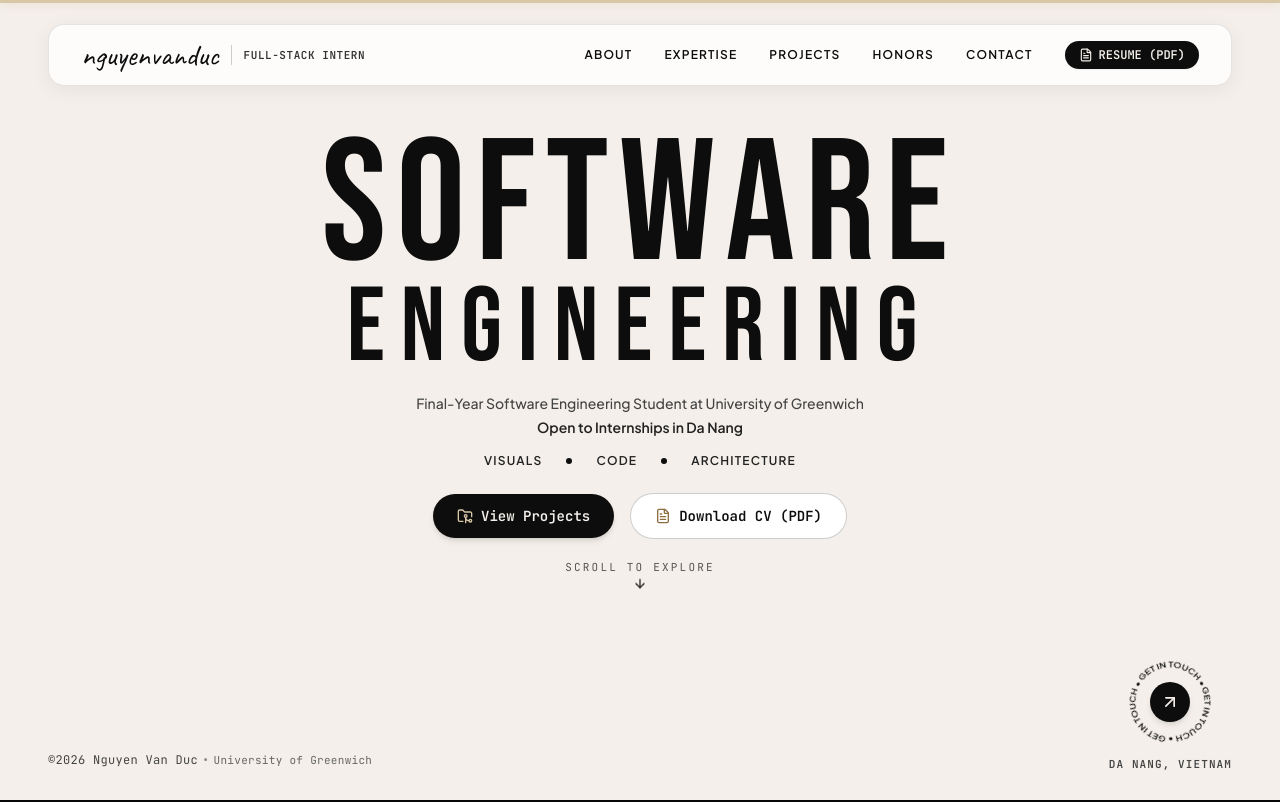
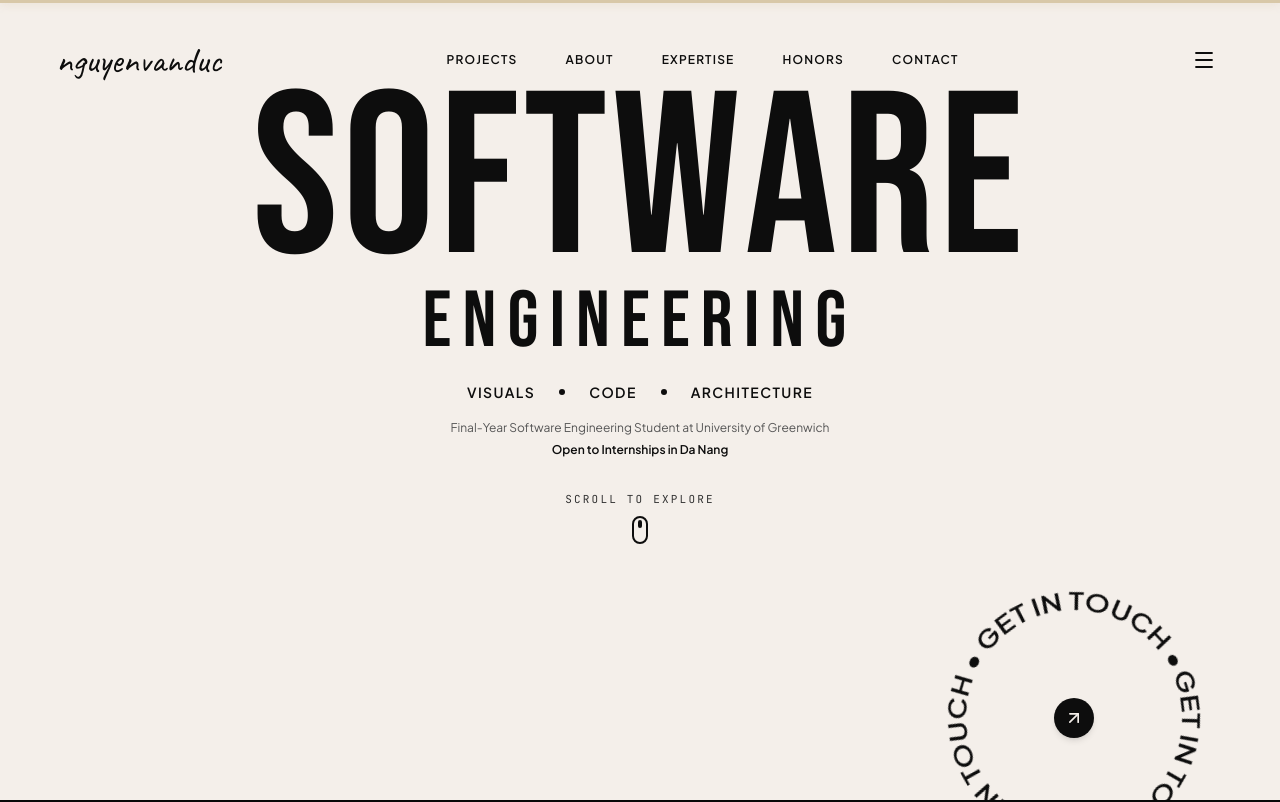
Before and after one commit to DucNgVan/Portfolio_NgVanDuz, a React (Vite) app: page / in a window 1280 px wide. Shown: the top 802 px of the page. Built offline with nearby package versions, Linux system fonts and the light colour scheme.

Commit message:
style(hero): align Hero section with reference template aesthetic and layout

```diff
--- a/src/components/sections/HeroSection.jsx
+++ b/src/components/sections/HeroSection.jsx
@@ -1,5 +1,5 @@
 import React, { useState } from 'react';
-import { ArrowUpRight, ArrowDown, FileText, FolderGit2, Menu, X } from 'lucide-react';
+import { ArrowUpRight, Menu, X, FileText } from 'lucide-react';
 import { personalInfo } from '@/data/portfolioData';
 import { useLanguage } from '@/context/LanguageContext';
 import { translations } from '@/data/translations';
@@ -9,6 +9,7 @@ const HeroSection = () => {
   const t = translations[lang] || translations.en;
   const [mobileMenuOpen, setMobileMenuOpen] = useState(false);
   const [mousePos, setMousePos] = useState({ x: 0, y: 0 });
+  const [hoveredNav, setHoveredNav] = useState(null);
 
   const handleMouseMove = (e) => {
     const { clientX, clientY } = e;
@@ -20,11 +21,11 @@ const HeroSection = () => {
   };
 
   const navLinks = [
-    { label: t.nav.about, href: '#about' },
-    { label: t.nav.expertise, href: '#expertise' },
-    { label: t.nav.work, href: '#work' },
-    { label: t.nav.achievements, href: '#achievements' },
-    { label: t.nav.contact, href: '#contact' },
+    { id: 'work', label: t.nav.work || 'WORK', href: '#work' },
+    { id: 'about', label: t.nav.about || 'ABOUT', href: '#about' },
+    { id: 'expertise', label: t.nav.expertise || 'EXPERTISE', href: '#expertise' },
+    { id: 'achievements', label: t.nav.achievements || 'HONORS', href: '#achievements' },
+    { id: 'contact', label: t.nav.contact || 'CONTACT', href: '#contact' },
   ];
 
   // Letters for kinetic display
@@ -34,94 +35,71 @@ const HeroSection = () => {
     <section
       id="home"
       onMouseMove={handleMouseMove}
-      className="relative min-h-screen lg:h-screen w-full bg-[#F4EFEA] text-[#0D0D0D] flex flex-col justify-between p-4 sm:p-6 lg:px-12 lg:py-6 select-none overflow-hidden"
+      className="relative min-h-screen lg:h-screen w-full bg-[#F4EFEA] text-[#0D0D0D] flex flex-col justify-between p-6 sm:p-10 lg:px-14 lg:py-10 select-none overflow-hidden"
     >
-      {/* 1. TOP NAVIGATION HEADER BAR */}
-      <header className="w-full z-30">
-        <div className="w-full flex items-center justify-between px-5 sm:px-8 py-3 rounded-2xl bg-white/80 backdrop-blur-md border border-[#0D0D0D]/10 shadow-[0_4px_20px_rgba(13,13,13,0.06)] transition-all">
-          {/* Brand identity: Cursive signature + Clear readable role tagline */}
-          <a href="#home" className="flex items-center gap-3 group">
-            <span className="font-hand text-2xl sm:text-3xl text-[#0D0D0D] group-hover:opacity-75 transition-opacity">
+      {/* 1. TOP NAVIGATION (Exact Match to Reference Template) */}
+      <header className="w-full flex items-center justify-between z-30">
+        {/* Left: Elegant Signature Script Logo */}
+        <a
+          href="#home"
+          className="font-hand text-3xl sm:text-4xl text-[#0D0D0D] hover:opacity-75 transition-opacity cursor-pointer"
+        >
           {personalInfo.name.toLowerCase().replace(/\s+/g, '')}
-            </span>
-            <span className="hidden sm:inline-block w-px h-5 bg-[#0D0D0D]/20"></span>
-            <span className="hidden sm:inline-block text-[11px] font-mono tracking-wider text-[#333333] font-semibold uppercase">
-              Full-Stack Intern
-            </span>
         </a>
 
-          {/* Desktop Navigation */}
-          <nav className="hidden md:flex items-center gap-5 lg:gap-8">
+        {/* Center: Desktop Clean Spaced Nav Links with Floating Active Dot */}
+        <nav className="hidden md:flex items-center gap-8 lg:gap-12 relative">
           {navLinks.map((link) => (
             <a
-                key={link.label}
+              key={link.id}
               href={link.href}
+              onMouseEnter={() => setHoveredNav(link.id)}
+              onMouseLeave={() => setHoveredNav(null)}
               className="text-xs font-semibold tracking-widest text-[#0D0D0D] hover:text-[#8C6D3F] transition-colors relative py-1 group"
             >
-                {link.label}
+              {/* Floating dot above hovered/active nav */}
+              {hoveredNav === link.id && (
+                <span className="absolute -top-3 left-1/2 -translate-x-1/2 w-1.5 h-1.5 rounded-full bg-[#0D0D0D] animate-in fade-in zoom-in duration-150"></span>
+              )}
+              <span>{link.label}</span>
               <span className="absolute bottom-0 left-0 w-0 h-[1.5px] bg-[#0D0D0D] transition-all duration-200 group-hover:w-full"></span>
             </a>
           ))}
-
-            {/* Quick Resume Download Action */}
-            <a
-              href={personalInfo.resumeUrl}
-              download="NguyenVanDuc_CV.pdf"
-              target="_blank"
-              rel="noopener noreferrer"
-              className="flex items-center gap-1.5 px-3.5 py-1.5 rounded-full bg-[#0D0D0D] text-[#F4EFEA] text-xs font-mono font-semibold hover:bg-[#8C6D3F] transition-all shadow-sm"
-              title="Download ATS Resume PDF"
-            >
-              <FileText className="w-3.5 h-3.5" />
-              <span>{t.nav.resume || "RESUME (PDF)"}</span>
-            </a>
         </nav>
 
-          {/* Mobile controls */}
-          <div className="flex md:hidden items-center gap-2">
-            <a
-              href={personalInfo.resumeUrl}
-              download="NguyenVanDuc_CV.pdf"
-              target="_blank"
-              rel="noopener noreferrer"
-              className="p-2 rounded-full bg-[#0D0D0D] text-[#F4EFEA] text-xs font-mono"
-              title="Download CV"
+        {/* Right: Minimalist Hamburger Menu Icon */}
+        <button
+          onClick={() => setMobileMenuOpen(true)}
+          className="p-2 text-[#0D0D0D] hover:opacity-70 transition-opacity cursor-pointer"
+          aria-label="Open menu"
         >
-              <FileText className="w-4 h-4" />
-            </a>
+          <Menu className="w-6 h-6 stroke-[1.8]" />
+        </button>
+      </header>
+
+      {/* Mobile / Fullscreen Drawer Menu */}
+      {mobileMenuOpen && (
+        <div className="fixed inset-0 z-50 bg-[#F4EFEA] flex flex-col justify-between p-8 sm:p-12 animate-in fade-in duration-300">
+          <div className="flex items-center justify-between">
+            <span className="font-hand text-3xl text-[#0D0D0D]">
+              {personalInfo.name.toLowerCase().replace(/\s+/g, '')}
+            </span>
             <button
-              onClick={() => setMobileMenuOpen(!mobileMenuOpen)}
-              className="p-2 text-[#0D0D0D] hover:opacity-70 transition-opacity"
-              aria-label="Toggle menu"
+              onClick={() => setMobileMenuOpen(false)}
+              className="p-2 text-[#0D0D0D] hover:opacity-70 transition-opacity cursor-pointer"
+              aria-label="Close menu"
             >
-              {mobileMenuOpen ? <X className="w-6 h-6" /> : <Menu className="w-6 h-6" />}
+              <X className="w-7 h-7 stroke-[1.8]" />
             </button>
           </div>
-        </div>
-      </header>
 
-      {/* Mobile Drawer Menu */}
-      {mobileMenuOpen && (
-        <div className="fixed inset-0 z-50 bg-[#F4EFEA] flex flex-col justify-center items-center gap-6 p-8 animate-in fade-in duration-300">
-          <button
-            onClick={() => setMobileMenuOpen(false)}
-            className="absolute top-8 right-8 p-3 text-[#0D0D0D]"
-            aria-label="Close menu"
-          >
-            <X className="w-8 h-8" />
-          </button>
-
-          <div className="text-center mb-4">
-            <h3 className="font-syne text-2xl font-bold text-[#0D0D0D]">{personalInfo.name}</h3>
-            <p className="text-xs font-mono text-[#555555] mt-1">{t.hero.role}</p>
-          </div>
-
+          <div className="flex flex-col items-center gap-6 my-auto">
             {navLinks.map((link) => (
               <a
-              key={link.label}
+                key={link.id}
                 href={link.href}
                 onClick={() => setMobileMenuOpen(false)}
-              className="font-bebas text-4xl sm:text-5xl text-[#0D0D0D] hover:text-[#8C6D3F] transition-colors"
+                className="font-bebas text-5xl sm:text-6xl text-[#0D0D0D] hover:text-[#8C6D3F] tracking-wider transition-colors"
               >
                 {link.label}
               </a>
@@ -133,18 +111,24 @@ const HeroSection = () => {
               target="_blank"
               rel="noopener noreferrer"
               onClick={() => setMobileMenuOpen(false)}
-            className="mt-4 flex items-center gap-2 px-6 py-3 rounded-full bg-[#0D0D0D] text-[#F4EFEA] font-mono text-sm font-bold shadow-lg"
+              className="mt-4 inline-flex items-center gap-2 px-6 py-3 rounded-full bg-[#0D0D0D] text-[#F4EFEA] font-mono text-xs font-bold shadow-md hover:bg-[#8C6D3F] transition-all"
             >
-            <FileText className="w-4 h-4" />
-            <span>{t.hero.ctaCv || "Download CV (PDF)"}</span>
+              <FileText className="w-4 h-4 text-[#d8c8a8]" />
+              <span>DOWNLOAD RESUME (PDF)</span>
             </a>
+          </div>
+
+          <div className="flex items-center justify-between text-xs font-mono text-[#555555] border-t border-[#0D0D0D]/10 pt-4">
+            <span>©2026 {personalInfo.name}</span>
+            <span>DA NANG, VIETNAM</span>
+          </div>
         </div>
       )}
 
-      {/* 2. MAIN HERO CONTENT: Expanded & Larger Kinetic Typography */}
+      {/* 2. MAIN HERO CONTENT (Exact Match to Reference Template Typography) */}
       <div className="my-auto flex flex-col items-center justify-center text-center w-full z-10 py-2 sm:py-4">
 
-        {/* Kinetic Wavy Word 1: "SOFTWARE" (Larger & More Letter Spacing) */}
+        {/* Kinetic Giant Word 1: "SOFTWARE" */}
         <div
           className="flex justify-center items-center overflow-visible"
           style={{
@@ -155,7 +139,7 @@ const HeroSection = () => {
           {softwareLetters.map((char, index) => (
             <span
               key={index}
-              className="wave-letter font-bebas text-[19vw] sm:text-[16vw] lg:text-[13.5vw] leading-[0.8] tracking-[0.06em] text-[#0D0D0D] cursor-default"
+              className="wave-letter font-bebas text-[22vw] sm:text-[20vw] lg:text-[18vw] leading-[0.76] tracking-[0.02em] text-[#0D0D0D] cursor-default"
               style={{
                 animationDelay: `${index * 0.08}s`,
               }}
@@ -165,9 +149,9 @@ const HeroSection = () => {
           ))}
         </div>
 
-        {/* Kinetic Word 2: "ENGINEERING" (Larger & Wide Letter Spacing) */}
+        {/* Kinetic Word 2: "ENGINEERING" */}
         <h2
-          className="font-bebas text-[12vw] sm:text-[9.8vw] lg:text-[8.2vw] leading-[0.85] tracking-[0.15em] text-[#0D0D0D] mt-1 sm:mt-2"
+          className="font-bebas text-[10vw] sm:text-[8vw] lg:text-[6.2vw] leading-none tracking-[0.14em] text-[#0D0D0D] mt-2 sm:mt-3"
           style={{
             transform: `translate(${-mousePos.x * 0.25}px, ${-mousePos.y * 0.25}px)`,
             transition: 'transform 0.15s ease-out',
@@ -176,67 +160,49 @@ const HeroSection = () => {
           {t.hero.titleWord2 || "ENGINEERING"}
         </h2>
 
-        {/* Subtitle Headline: Split across lines & removed "Remote" as requested */}
-        <div className="max-w-2xl mt-4 sm:mt-5 text-xs sm:text-sm font-sans font-medium text-[#444444] leading-relaxed px-4 text-center">
-          <p>Final-Year Software Engineering Student at University of Greenwich</p>
-          <p className="mt-1 text-[#222222] font-semibold">Open to Internships in Da Nang</p>
+        {/* Subtitle Pills: VISUALS • CODE • ARCHITECTURE */}
+        <div className="flex items-center justify-center gap-3 sm:gap-6 mt-4 sm:mt-5 text-xs sm:text-sm font-semibold tracking-widest text-[#0D0D0D] uppercase font-sans">
+          <span>{t.hero.subtitleVisuals || "VISUALS"}</span>
+          <span className="w-1.5 h-1.5 rounded-full bg-[#0D0D0D]"></span>
+          <span>{t.hero.subtitleCode || "CODE"}</span>
+          <span className="w-1.5 h-1.5 rounded-full bg-[#0D0D0D]"></span>
+          <span>{t.hero.subtitleArch || "ARCHITECTURE"}</span>
         </div>
 
-        {/* Subtitle Pills: VISUALS • CODE • ARCHITECTURE */}
-        <div className="flex items-center justify-center gap-3 sm:gap-6 mt-3 sm:mt-4 text-[11px] sm:text-xs font-semibold tracking-widest text-[#222222] uppercase font-sans">
-          <span>{t.hero.subtitleVisuals}</span>
-          <span className="w-1.5 h-1.5 rounded-full bg-[#0D0D0D]"></span>
-          <span>{t.hero.subtitleCode}</span>
-          <span className="w-1.5 h-1.5 rounded-full bg-[#0D0D0D]"></span>
-          <span>{t.hero.subtitleArch}</span>
+        {/* Subtitle Headline: Split across lines & clean */}
+        <div className="max-w-xl mt-3 sm:mt-4 text-xs font-sans text-[#555555] leading-relaxed text-center px-4">
+          <p>Final-Year Software Engineering Student at University of Greenwich</p>
+          <p className="mt-0.5 text-[#0D0D0D] font-semibold">Open to Internships in Da Nang</p>
         </div>
 
-        {/* PRIMARY CALL-TO-ACTION BUTTONS */}
-        <div className="flex flex-wrap items-center justify-center gap-3 sm:gap-4 mt-5 sm:mt-6">
+        {/* SCROLL TO EXPLORE WITH ANIMATED MOUSE PIN */}
         <a
-            href="#work"
-            className="flex items-center gap-2 px-6 py-3 rounded-full bg-[#0D0D0D] text-[#F4EFEA] hover:bg-[#8C6D3F] transition-all text-xs sm:text-sm font-mono font-bold shadow-md hover:shadow-xl hover:-translate-y-0.5 cursor-pointer"
+          href="#about"
+          className="inline-flex flex-col items-center gap-2 mt-6 sm:mt-8 text-[10px] sm:text-[11px] font-mono tracking-widest text-[#333333] hover:text-[#0D0D0D] transition-colors group cursor-pointer"
         >
-            <FolderGit2 className="w-4 h-4 text-[#d8c8a8]" />
-            <span>{t.hero.ctaProjects || "View Projects"}</span>
-          </a>
-
-          <a
-            href={personalInfo.resumeUrl}
-            download="NguyenVanDuc_CV.pdf"
-            target="_blank"
-            rel="noopener noreferrer"
-            className="flex items-center gap-2 px-6 py-3 rounded-full bg-white border border-[#0D0D0D]/20 text-[#0D0D0D] hover:border-[#0D0D0D] hover:bg-[#FAF8F5] transition-all text-xs sm:text-sm font-mono font-bold shadow-xs hover:-translate-y-0.5 cursor-pointer"
-          >
-            <FileText className="w-4 h-4 text-[#8C6D3F]" />
-            <span>{t.hero.ctaCv || "Download CV (PDF)"}</span>
+          <span className="tracking-[0.2em]">{t.hero.scrollExplore || "SCROLL TO EXPLORE"}</span>
+          {/* Animated Scroll Mouse Pin Icon matching Reference */}
+          <div className="w-4 h-7 rounded-full border-2 border-[#0D0D0D] flex items-start justify-center p-1 group-hover:scale-105 transition-transform">
+            <div className="w-1 h-2 bg-[#0D0D0D] rounded-full animate-bounce"></div>
+          </div>
         </a>
       </div>
 
-        {/* SCROLL TO EXPLORE INDICATOR */}
-        <a
-          href="#about"
-          className="inline-flex flex-col items-center gap-1 mt-4 sm:mt-5 text-[10px] sm:text-[11px] font-mono tracking-widest text-[#555555] hover:text-[#0D0D0D] transition-colors group cursor-pointer"
-        >
-          <span className="tracking-[0.2em]">{t.hero.scrollExplore}</span>
-          <ArrowDown className="w-3.5 h-3.5 animate-bounce text-[#0D0D0D]" />
-        </a>
+      {/* 3. HERO FOOTER BAR (Exact Baseline Alignment for Left & Right) */}
+      <div className="w-full flex items-end justify-between z-20 pt-2 pb-1">
+        {/* Bottom Left: ©2026 + Handwritten Signature */}
+        <div className="text-xs font-mono text-[#444444] tracking-wide flex items-center gap-1.5 mb-1">
+          <span>©2026</span>
+          <span className="font-hand text-xl text-[#0D0D0D]">
+            {personalInfo.name.toLowerCase().replace(/\s+/g, '')}
+          </span>
         </div>
 
-      {/* 3. HERO FOOTER BAR: Perfectly Aligned Baseline for Left & Right Elements */}
-      <div className="w-full flex items-end justify-between z-20 pt-2 pb-1">
-        {/* Bottom Left Element: Copyright & University */}
-        <div className="text-xs font-mono text-[#444444] tracking-wide flex flex-col sm:flex-row sm:items-center gap-1 mb-1">
-          <span>©2026 {personalInfo.name}</span>
-          <span className="hidden sm:inline text-[#888888]">•</span>
-          <span className="text-[11px] text-[#666666]">University of Greenwich</span>
-        </div>
-
-        {/* Bottom Right Element: Circular Badge ("Get in touch") + Location */}
+        {/* Bottom Right: Circular Rotating Badge ("GET IN TOUCH") + Location */}
         <div className="flex flex-col items-center gap-1.5">
           <a
             href="#contact"
-            className="relative w-20 h-20 sm:w-24 sm:h-24 flex items-center justify-center group cursor-pointer"
+            className="relative w-22 h-22 sm:w-26 sm:h-26 flex items-center justify-center group cursor-pointer"
             title="Get in touch"
           >
             {/* Rotating circular SVG text: "GET IN TOUCH • GET IN TOUCH • GET IN TOUCH •" */}
@@ -267,13 +233,13 @@ const HeroSection = () => {
             </svg>
 
             {/* Central Arrow Button */}
-            <div className="absolute w-9 h-9 sm:w-10 sm:h-10 rounded-full bg-[#0D0D0D] text-[#F4EFEA] flex items-center justify-center group-hover:scale-110 group-hover:bg-[#8C6D3F] transition-all shadow-md">
-              <ArrowUpRight className="w-4 h-4 sm:w-5 sm:h-5 group-hover:translate-x-0.5 group-hover:-translate-y-0.5 transition-transform" />
+            <div className="absolute w-10 h-10 rounded-full bg-[#0D0D0D] text-[#F4EFEA] flex items-center justify-center group-hover:scale-110 group-hover:bg-[#8C6D3F] transition-all shadow-md">
+              <ArrowUpRight className="w-5 h-5 group-hover:translate-x-0.5 group-hover:-translate-y-0.5 transition-transform" />
             </div>
           </a>
 
           {/* Location Caption */}
-          <span className="text-[10px] sm:text-[11px] font-mono tracking-widest text-[#444444] uppercase font-semibold">
+          <span className="text-[10px] sm:text-[11px] font-mono tracking-widest text-[#555555] uppercase font-semibold">
             {t.hero.basedIn || "DA NANG, VIETNAM"}
           </span>
         </div>
```
Lines whose indentation alone changed are shown as unchanged.
